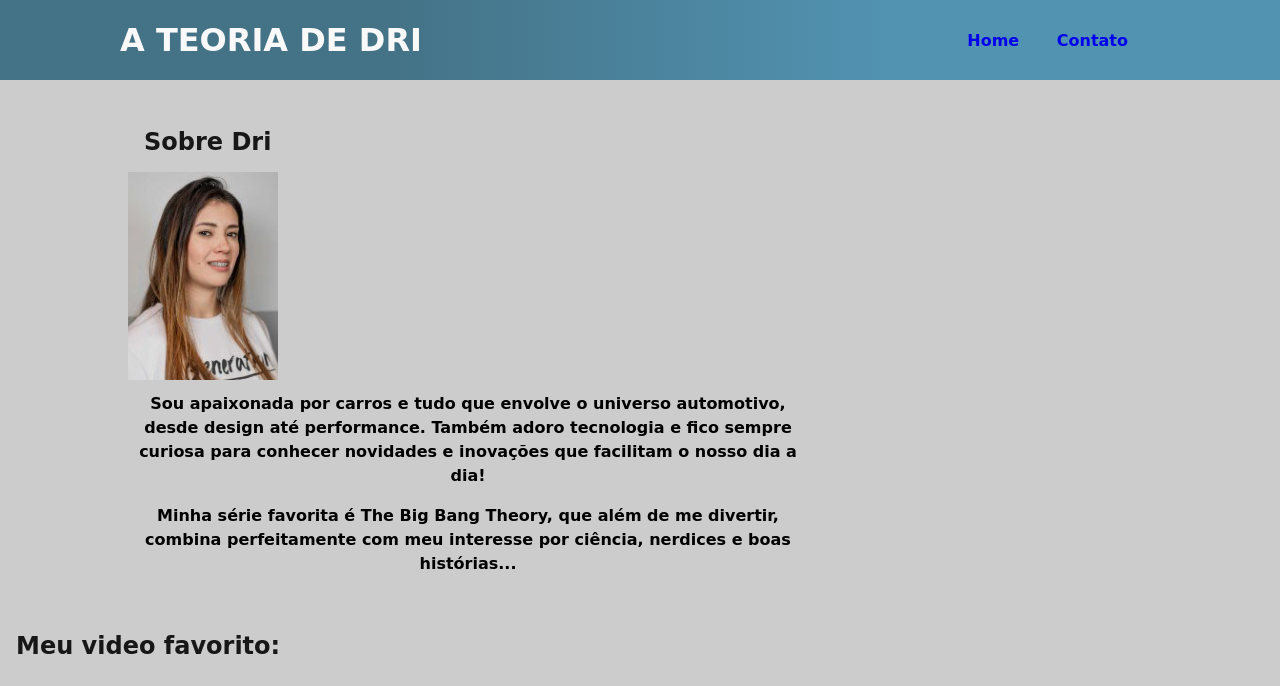
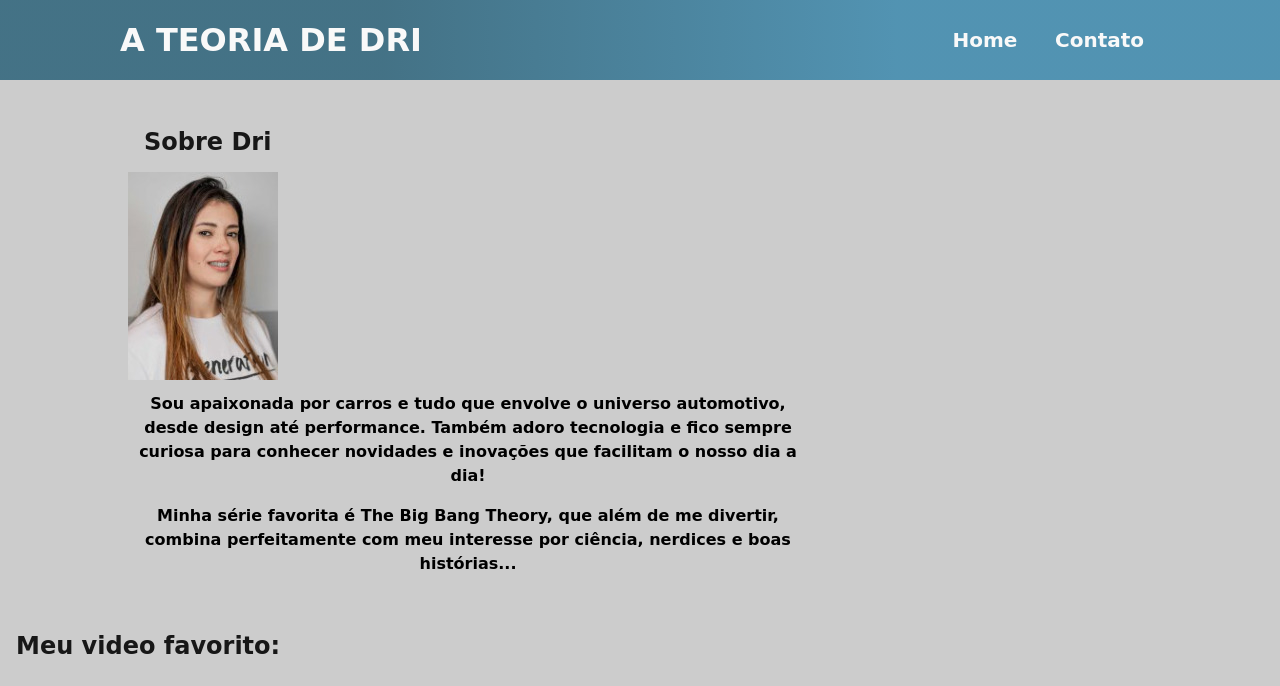
Before and after one commit to Adrielli-Bertoldo/Fundamentos-web, a plain HTML site: page contato.html in a window 1280 px wide. Shown: the top 686 px of the page. Drawn offline with Linux system fonts and the light colour scheme.

Commit message:
atualizando detalhes finais

```diff
--- a/contato.html
+++ b/contato.html
@@ -18,28 +18,19 @@
 
     <title>Meu Perfil</title>
 </head>
+    <!-- ...existing code... -->
 <body>
     <!-- Cabeçalho da Página (header) -->
     <header>
-
-            <!-- Div Conteudo do Cabeçalho -->
-            <div id="header_content"class="flex">
-
-                <!-- Titulo do Cabeçalho -->
+        <div id="header_content" class="flex">
             <div id="Titulo">
                 <h1>A TEORIA DE DRI</h1>
-
             </div>
-
-                 <!-- Conteudo do Menu da Página (header) -->
             <div id="menu">
-                    <a href="index.html">Home</a>
-                    <li>
-                    </li>
-                        <a href="contato.html">Contato</a>
-                    <li>
-                    </li>
-
+                <nav>
+                    <ul>
+                        <li><a href="index.html">Home</a></li>
+                        <li><a href="contato.html">Contato</a></li>
                     </ul>
                 </nav>
             </div>
@@ -48,37 +39,18 @@
 
     <!-- Seção Principal da Página (main) -->
     <main>
-			<!-- Seção Sobre você -->
         <section id="about">
-
-				<!-- Título da Seção -->
             <h2>Sobre Dri</h2>
-
-				<!-- Conteúdo da Seção -->
             <div id="conteudo">
-
-					<!-- Imagem do criador do conteúdo -->
-					<img
-						src="./assets/img/eu.jpg"
-						alt="Foto do criador desse conteudo"
-					/>
-
-					<!-- Texto sobre o criador do conteúdo -->
+                <img src="./assets/img/eu.jpg" alt="Foto do criador desse conteudo"/>
                 <article id="sobre_texto">
-						<p>
-							Sou apaixonada por carros e tudo que envolve o universo automotivo, desde design até performance.
-                            Também adoro tecnologia e fico sempre curiosa para conhecer novidades e inovações que facilitam o nosso dia a dia!
-						</p>
-                           <p>
-							Minha série favorita é The Big Bang Theory, que além de me divertir, combina perfeitamente com meu interesse por ciência, nerdices e boas histórias...
-						</p>
-
+                    <p>Sou apaixonada por carros e tudo que envolve o universo automotivo, desde design até performance.
+                    Também adoro tecnologia e fico sempre curiosa para conhecer novidades e inovações que facilitam o nosso dia a dia!</p>
+                    <p>Minha série favorita é The Big Bang Theory, que além de me divertir, combina perfeitamente com meu interesse por ciência, nerdices e boas histórias...</p>
                 </article>
             </div>
         </section>
         <h2>Meu video favorito:<br></h2>
-
-			<!-- Seção contendo um vídeo de sua preferência -->
         <section id="video">
             <iframe
                 width="560"
@@ -89,36 +61,22 @@
                 allow="accelerometer; autoplay; clipboard-write; encrypted-media; gyroscope; picture-in-picture; web-share"
                 referrerpolicy="strict-origin-when-cross-origin"
                 allowfullscreen></iframe>
-
         </section>
-
-		<!-- Seção Principal da Página (main) -->
-		<main>
-
-			<!-- Seção Formulário de Contato e Redes Sociais -->
-			<section id="contact"class="flex">
-
-			<!-- Seção do Formulário-->
+        <section id="contact" class="flex">
             <form action="#" method="submit" id="formulario">
                 <label for="name">Nome: </label>
                 <input type="text" id="name" name="name" placeholder="Digite seu nome">
                 <span id="txtNome"></span>
-
                 <label for="email">Email: </label>
                 <input type="text" id="email" name="email" placeholder="Digite seu email">
                 <span id="txtEmail"></span>
-
                 <label for="subject">Assunto: </label>
                 <input type="text" id="subject" name="subject" placeholder="Digite o título da mensagem">
                 <span id="txtNome"></span>
-
                 <label for="message">Mensagem: </label>
                 <textarea name="message" id="message" placeholder="Digite sua mensagem"></textarea>
-
                 <button type="submit">Enviar</button>
             </form>
-
-				<!-- Seção do Google Maps -->
             <article id="mapa" class="flex_start endereco">
                 <p>Av. Paulista, 100</p>
                 <p>São Paulo - SP</p>
@@ -131,22 +89,13 @@
                     loading="lazy"
                     referrerpolicy="no-referrer-when-downgrade"
                     onmousemove="mapaZoom()"
-		onmouseout="mapaNormal()"
-		>
+                    onmouseout="mapaNormal()">
                 </iframe>
-
             </article>
-
         </section>
-
     </main>
-
-		<!-- Rodapé da Página (footer) -->
     <footer class="flex">
-
-			<!-- Seção de Contato - Redes Sociais -->
         <section id="redes_sociais">
-
             <a href="https://www.linkedin.com/in/adrielli-bertoldo/">
                 <img src="assets/img/in.png" alt="LinkedIn" class="social_icon"/>
             </a>
@@ -156,14 +105,9 @@
             <a href="https://www.instagram.com/adrielli_bertoldo/">
                 <img src="assets/img/ins.png" alt="Instagram" class="social_icon"/>
             </a>
-
         </section>
-			<!-- Texto do Rodapé -->
         <h3>Feito com 😽 por Adrielli Bertoldo - 2025</h3>
-
     </footer>
-
-		<!-- Script JavaScript-->
     <script src="assets/js/script.js"></script>
 </body>
 </html>
```
Also changed, not shown: index.html (+3 -3 lines). Lines whose indentation alone changed are shown as unchanged.
